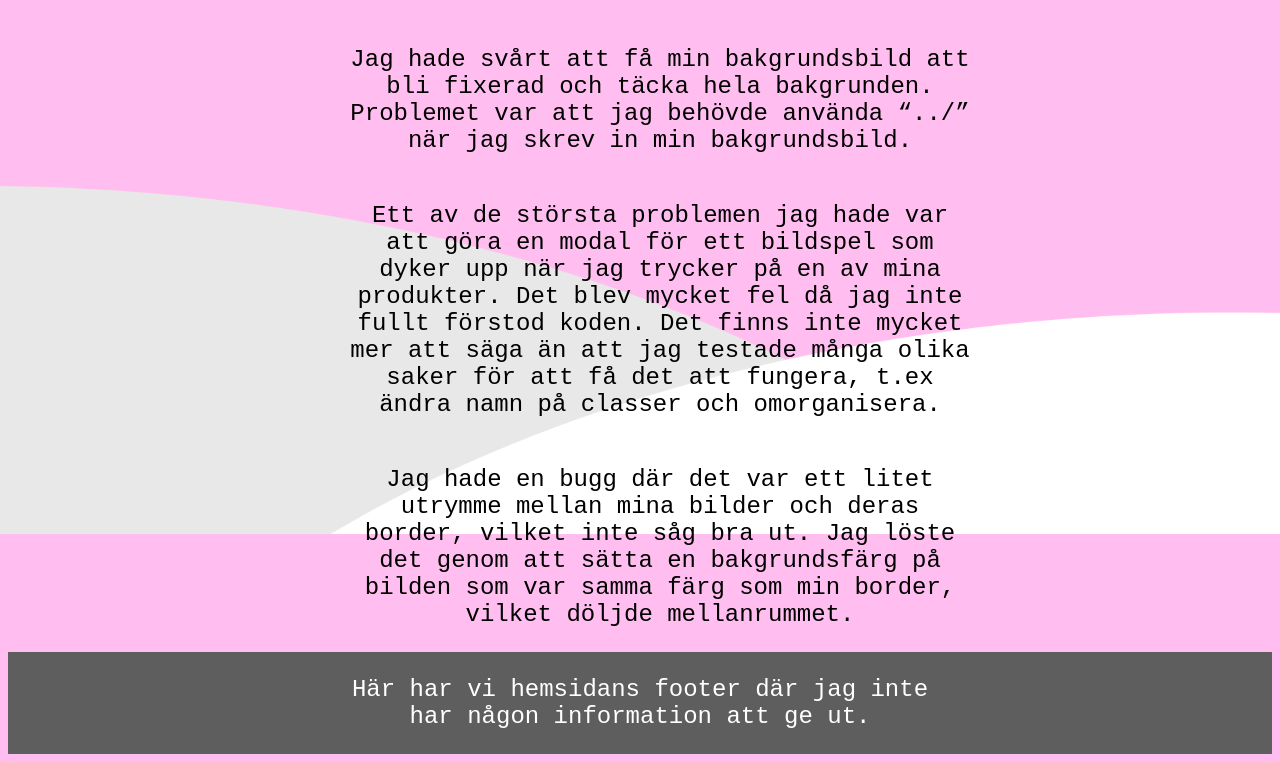
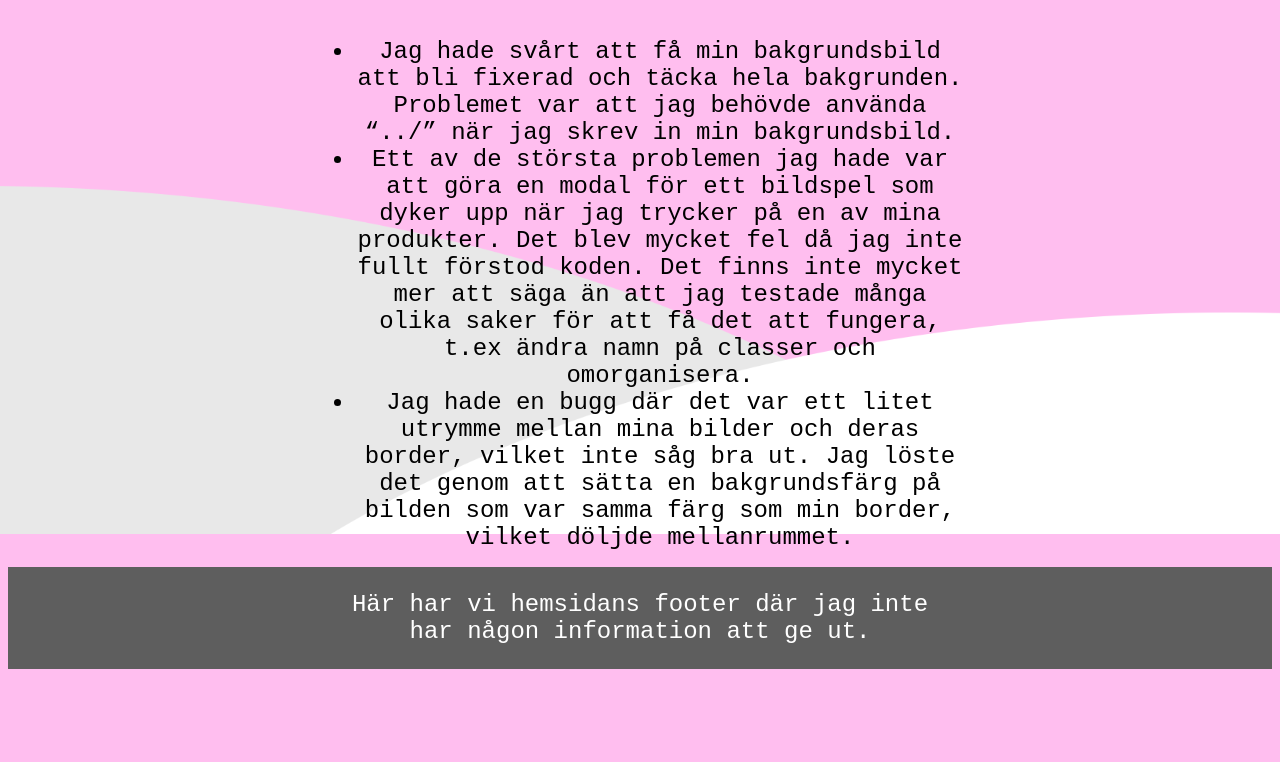
Before and after one commit to sirananasthefifth/emil-embretsen-produkterna, a plain HTML site: page produkterna/documentation.html in a window 1280 px wide. Shown: the part 266-1028 px from the top of the page. After the commit the page ends 943 px from the top, so only its background shows below. Drawn offline with Linux system fonts and the light colour scheme.

Commit message:
Add files via upload

```diff
--- a/produkterna/css/style.css
+++ b/produkterna/css/style.css
@@ -228,6 +228,13 @@ a {
     text-align: center;
     font-size: 24px;
 }
+
+ul {
+    display: flex;
+    flex-direction: column;
+    align-items: center;
+}
+
 /*Container för contacts sidan och enskilda produkt sidan då de har en annan layout*/
 .contacts-container, .product-information-container {
     display: flex;
@@ -285,6 +292,7 @@ a {
 footer {
     display: flex;
     justify-content: center;
+    align-self: flex-end;
     background-size: cover;
     background-color:rgb(94, 94, 94) ;
     color: white;
--- a/produkterna/documentation.html
+++ b/produkterna/documentation.html
@@ -31,10 +31,12 @@
          <!--Header och text-->
          <h1 class="header" >Dokumentation</h1>
          <!--Dokumentation-->
-         <ul class="centered-text">Jag hade svårt att få min bakgrundsbild att bli fixerad och täcka hela bakgrunden. Problemet var att jag behövde använda “../” när jag skrev in min bakgrundsbild.
-         </ul>
-         <ul class="centered-text">Ett av de största problemen jag hade var att göra en modal för ett bildspel som dyker upp när jag trycker på en av mina produkter. Det blev mycket fel då jag inte fullt förstod koden. Det finns inte mycket mer att säga än att jag testade många olika saker för att få det att fungera, t.ex ändra namn på classer och omorganisera.</ul>
-         <ul class="centered-text">Jag hade en bugg där det var ett litet utrymme mellan mina bilder och deras border, vilket inte såg bra ut. Jag löste det genom att sätta en bakgrundsfärg på bilden som var samma färg som min border, vilket döljde mellanrummet.
+         <ul>
+            <li class="centered-text">Jag hade svårt att få min bakgrundsbild att bli fixerad och täcka hela bakgrunden. Problemet var att jag behövde använda “../” när jag skrev in min bakgrundsbild.
+            </li>
+            <li class="centered-text">Ett av de största problemen jag hade var att göra en modal för ett bildspel som dyker upp när jag trycker på en av mina produkter. Det blev mycket fel då jag inte fullt förstod koden. Det finns inte mycket mer att säga än att jag testade många olika saker för att få det att fungera, t.ex ändra namn på classer och omorganisera.</li>
+            <li class="centered-text">Jag hade en bugg där det var ett litet utrymme mellan mina bilder och deras border, vilket inte såg bra ut. Jag löste det genom att sätta en bakgrundsfärg på bilden som var samma färg som min border, vilket döljde mellanrummet.
+            </li>
          </ul>
       </div>
       <!--Footer med centrerad text-->
```
